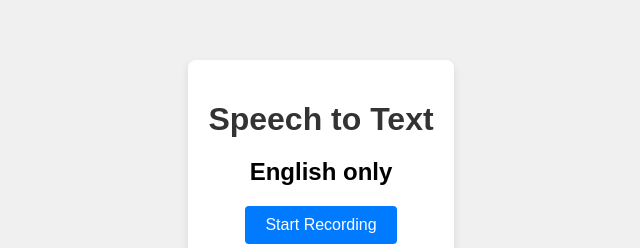
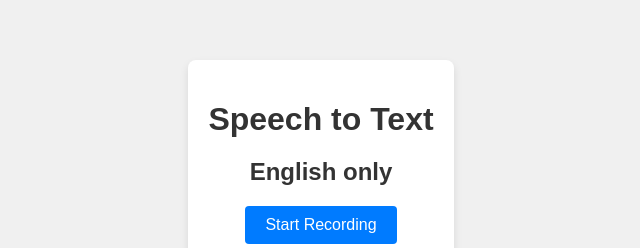
Before and after one commit to Matew056/speech-to-text-test, a plain HTML site: page index.html in a window 1280 px wide. Shown: the part 167-415 px from the top of the page, 319-959 px from the left. Drawn offline with Linux system fonts and the light colour scheme.

Commit message:
Update styles.css

```diff
--- a/styles.css
+++ b/styles.css
@@ -45,3 +45,8 @@ border-radius: 4px;
 min-height: 100px;
 font-size: 18px;
 }
+
+h2 {
+color: #333;
+margin-bottom: 20px;
+}
```
